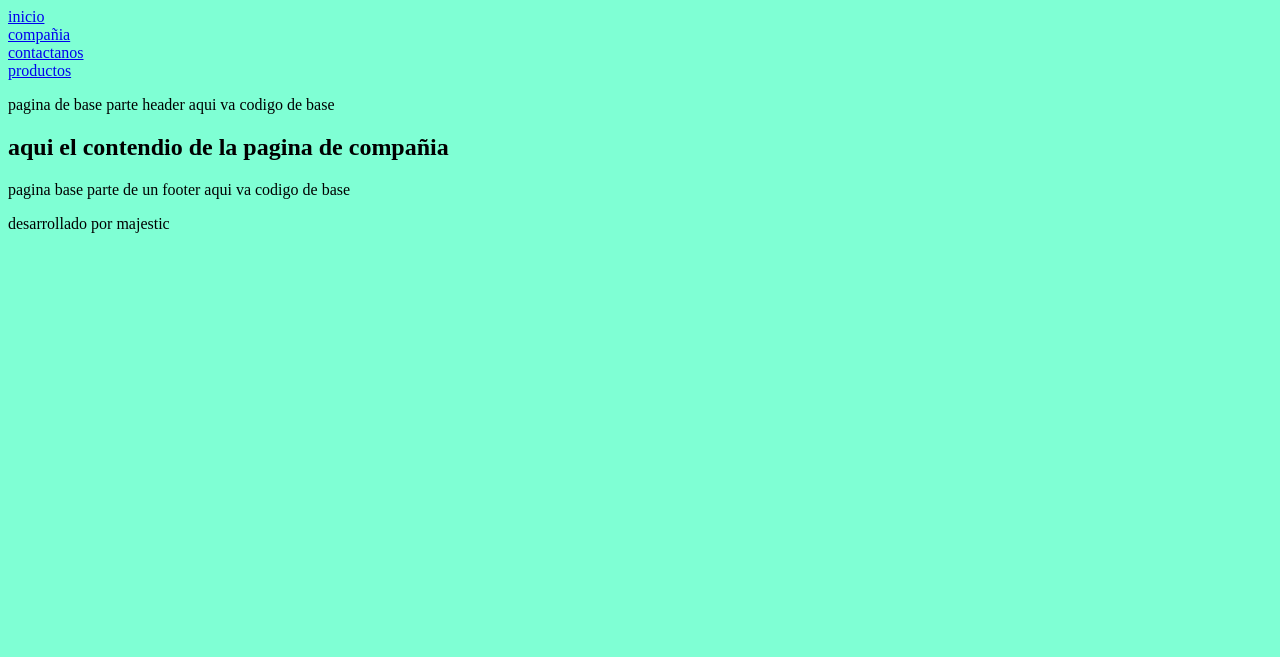
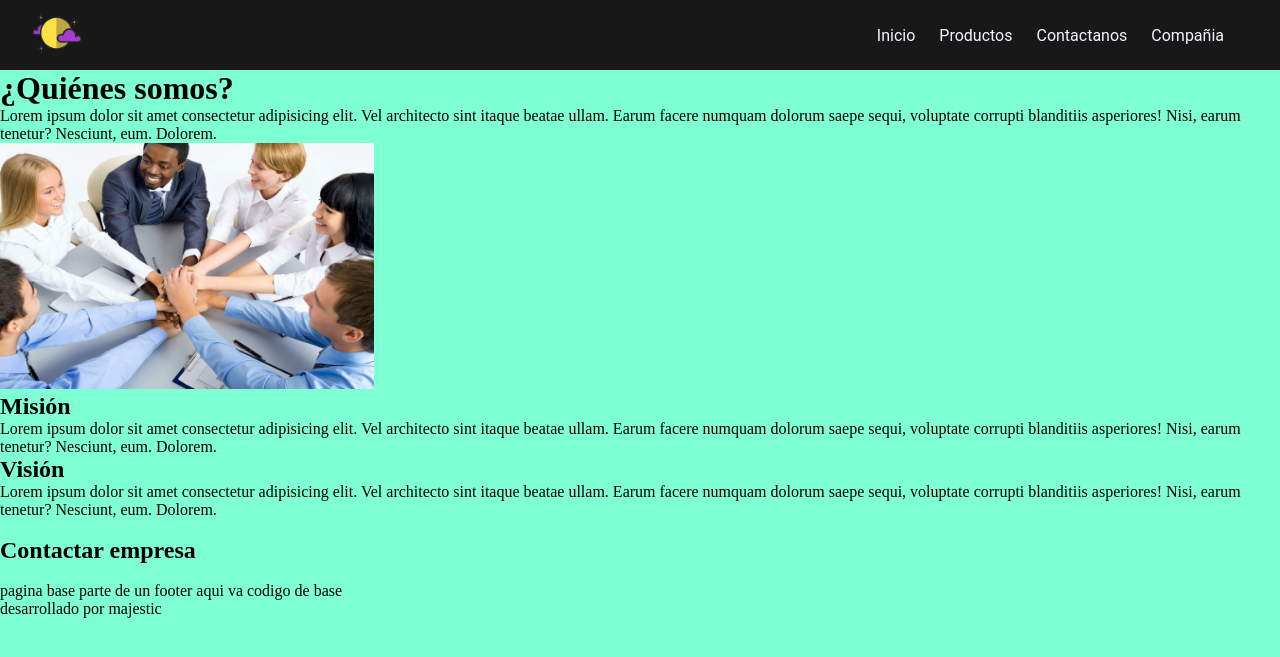
Before and after one commit to JesusGarciaShakur/Pagina_Web, a Django app: page /company/ in a window 1280 px wide. Shown: the top 657 px of the page. Run offline with Django 5.2, Linux system fonts and the light colour scheme.

Commit message:
03 Vistas

```diff
--- a/page/websmca/static/css/style.css
+++ b/page/websmca/static/css/style.css
@@ -1 +1,43 @@
+*{
+    padding: 0;
+    margin: 0;
+    text-decoration: none;
+    list-style: none;
+}
+
 body {background-color: aquamarine;}
+
+a, li {
+    font-family: 'Roboto',
+    sans-serif;
+    color: aliceblue;
+}
+
+.logo-header img {
+    width: 50px;
+}
+
+header{
+    background-color: #181818;
+    display: flex;
+    justify-content: space-between;
+    align-items: center;
+    padding: .5rem 2rem;
+}
+
+.nav-menu ul {
+    display: flex;
+    align-items: center;
+}
+
+.nav-menu li {
+    margin-right: 1.5rem;
+}
+
+.imagen {
+    width: 100%;
+}
+
+.imagen img {
+    width: 100%;
+}
--- a/page/websmca/templates/base.html
+++ b/page/websmca/templates/base.html
@@ -1,5 +1,5 @@
 <!DOCTYPE html>
-<html lang="en">
+<html lang="es">
 <head>
 
     <meta charset="UTF-8">
@@ -14,16 +14,19 @@
 <body>
 
 <header>
-<a href="{% url 'index' %}">inicio</a>
-<br>
-<a href="{% url 'company' %}">compañia</a>
-<br>
-<a href="{% url 'contact' %}">contactanos</a>
-<br>
-<a href="{% url 'product' %}">productos</a>
-<br>
 
-    <p>pagina de base parte header aqui va codigo de base  </p>
+    <div class="logo-header">
+        <img src="{% static 'img/full-moon.png' %}" alt="">
+    </div>
+
+    <nav class="nav-menu">
+        <ul>
+            <li><a href="{% url 'index' %}">Inicio</a></li>
+            <li><a href="{% url 'product' %}">Productos</a></li>
+            <li><a href="{% url 'contact' %}">Contactanos</a></li>
+            <li><a href="{% url 'company' %}">Compañia</a></li>
+        </ul>
+    </nav>
 </header>
 
 
--- a/page/websmca/templates/pages/company.html
+++ b/page/websmca/templates/pages/company.html
@@ -1,14 +1,27 @@
 {% extends 'base.html' %}
 
 
-{% block title %} company{% endblock title %}
+{% block title %}company{% endblock title %}
 
 {% load static  %}
 
 
 {% block content  %}
-
-<h2>aqui el contendio de la pagina de compañia</h2>
-
+<div class="who-are-we">
+    <h1>¿Quiénes somos?</h1>
+    <p>Lorem ipsum dolor sit amet consectetur adipisicing elit. Vel architecto sint itaque beatae ullam. Earum facere numquam dolorum saepe sequi, voluptate corrupti blanditiis asperiores! Nisi, earum tenetur? Nesciunt, eum. Dolorem.</p>
+    <img src="{% static 'img/equipo1.jpg' %}" alt="" width="374" height="246">
+</div>
+<div class="mision">
+    <h2>Misión</h2>
+    <p>Lorem ipsum dolor sit amet consectetur adipisicing elit. Vel architecto sint itaque beatae ullam. Earum facere numquam dolorum saepe sequi, voluptate corrupti blanditiis asperiores! Nisi, earum tenetur? Nesciunt, eum. Dolorem.</p>
+</div>
+<div class="vision">
+    <h2>Visión</h2>
+    <p>Lorem ipsum dolor sit amet consectetur adipisicing elit. Vel architecto sint itaque beatae ullam. Earum facere numquam dolorum saepe sequi, voluptate corrupti blanditiis asperiores! Nisi, earum tenetur? Nesciunt, eum. Dolorem.</p>
+</div>
+<br>
+<h2>Contactar empresa</h2>
+<br>
 
 {% endblock %}
--- a/page/websmca/templates/pages/contact.html
+++ b/page/websmca/templates/pages/contact.html
@@ -8,7 +8,7 @@
 
 {% block content  %}
 
-<h2>aqui el contendio de la pagina de contactanos </h2>
-
+<h1>¡Contactanos!</h1>
+<br>
 
 {% endblock %}
```
Also changed, not shown: page/websmca/templates/pages/product.html (+8 -1 lines), page/websmca/static/img/Imagen1.jpg (added), page/websmca/static/img/equipo1.jpg (added), page/websmca/static/img/full-moon.png (added).
